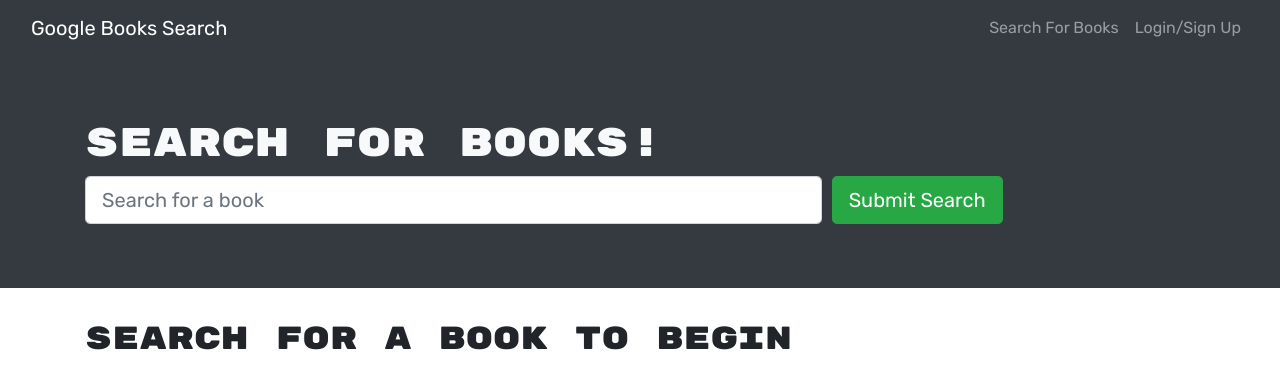
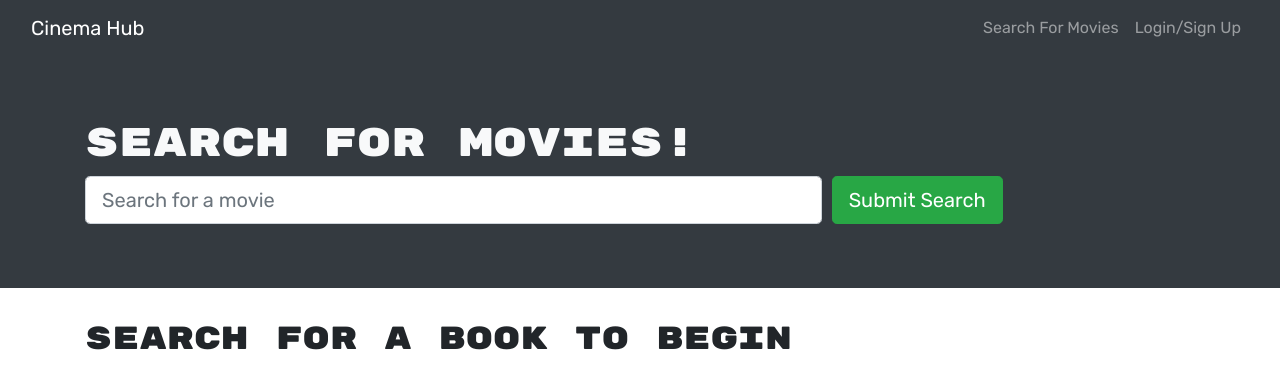
Before and after one commit to nbross/Cinema-Hub, a React (Create React App) app in the folder client/: page / in a window 1280 px wide. Shown: the top 388 px of the page. Built offline with nearby package versions, Linux system fonts and the light colour scheme.

Commit message:
changed names for movies

```diff
--- a/client/src/components/Navbar.js
+++ b/client/src/components/Navbar.js
@@ -15,19 +15,19 @@
       <Navbar bg='dark' variant='dark' expand='lg'>
         <Container fluid>
           <Navbar.Brand as={Link} to='/'>
-            Google Books Search
+            Cinema Hub
           </Navbar.Brand>
           <Navbar.Toggle aria-controls='navbar' />
           <Navbar.Collapse id='navbar'>
             <Nav className='ml-auto'>
               <Nav.Link as={Link} to='/'>
-                Search For Books
+                Search For Movies
               </Nav.Link>
               {/* if user is logged in show saved books and logout */}
               {Auth.loggedIn() ? (
                 <>
                   <Nav.Link as={Link} to='/saved'>
-                    See Your Books
+                    See Your Movies
                   </Nav.Link>
                   <Nav.Link onClick={Auth.logout}>Logout</Nav.Link>
                 </>
--- a/client/src/pages/SavedBooks.js
+++ b/client/src/pages/SavedBooks.js
@@ -45,7 +45,7 @@
     <>
       <Jumbotron fluid className='text-light bg-dark'>
         <Container>
-          <h1>Viewing {userData.username}'s saved books!</h1>
+          <h1>Viewing {userData.username}'s saved movies!</h1>
         </Container>
       </Jumbotron>
       <Container>
--- a/client/src/pages/SearchBooks.js
+++ b/client/src/pages/SearchBooks.js
@@ -82,7 +82,7 @@
     <>
       <Jumbotron fluid className='text-light bg-dark'>
         <Container>
-          <h1>Search for Books!</h1>
+          <h1>Search for Movies!</h1>
           <Form onSubmit={handleFormSubmit}>
             <Form.Row>
               <Col xs={12} md={8}>
@@ -92,7 +92,7 @@
                   onChange={(e) => setSearchInput(e.target.value)}
                   type='text'
                   size='lg'
-                  placeholder='Search for a book'
+                  placeholder='Search for a movie'
                 />
               </Col>
               <Col xs={12} md={4}>
```
